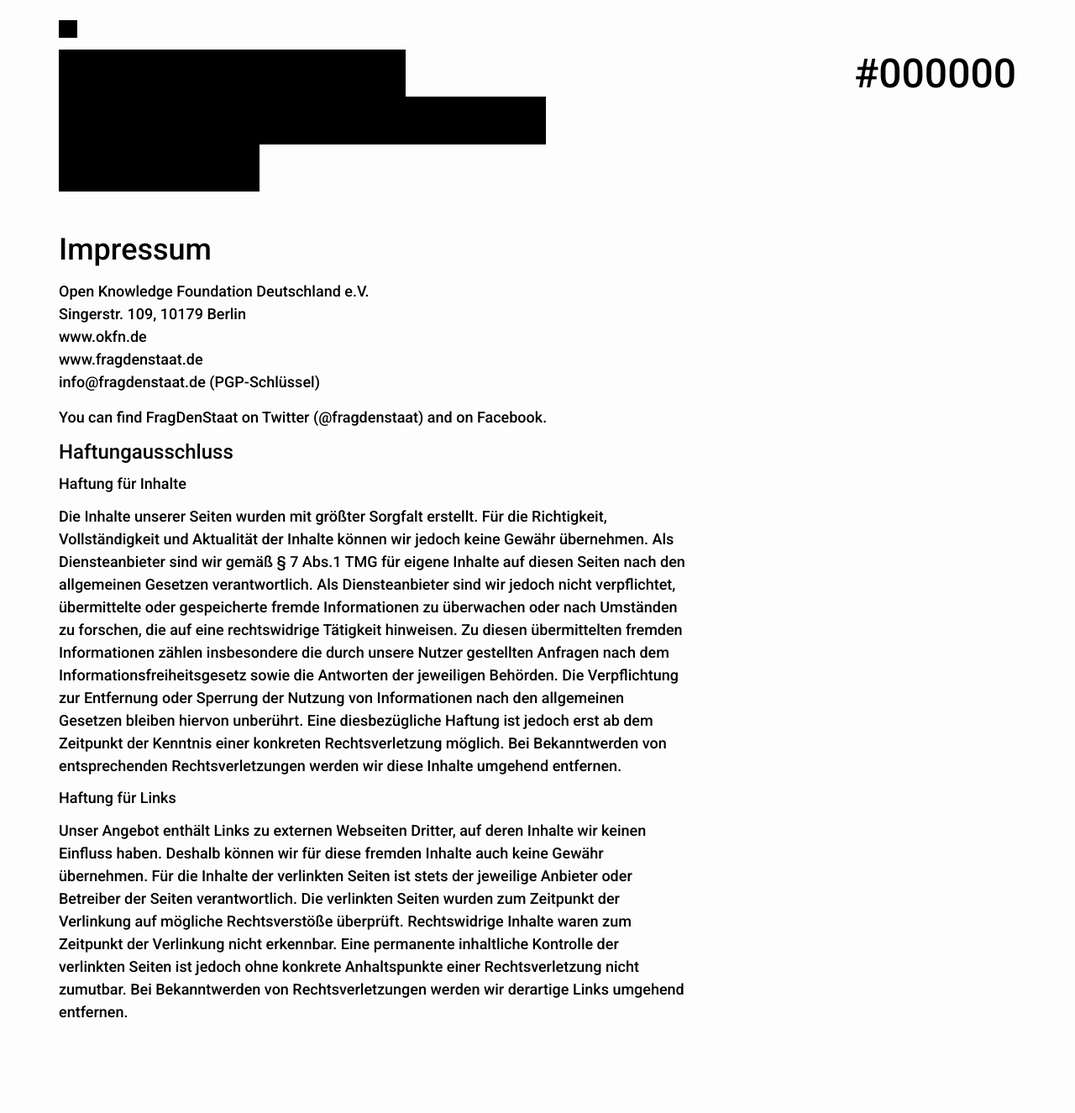
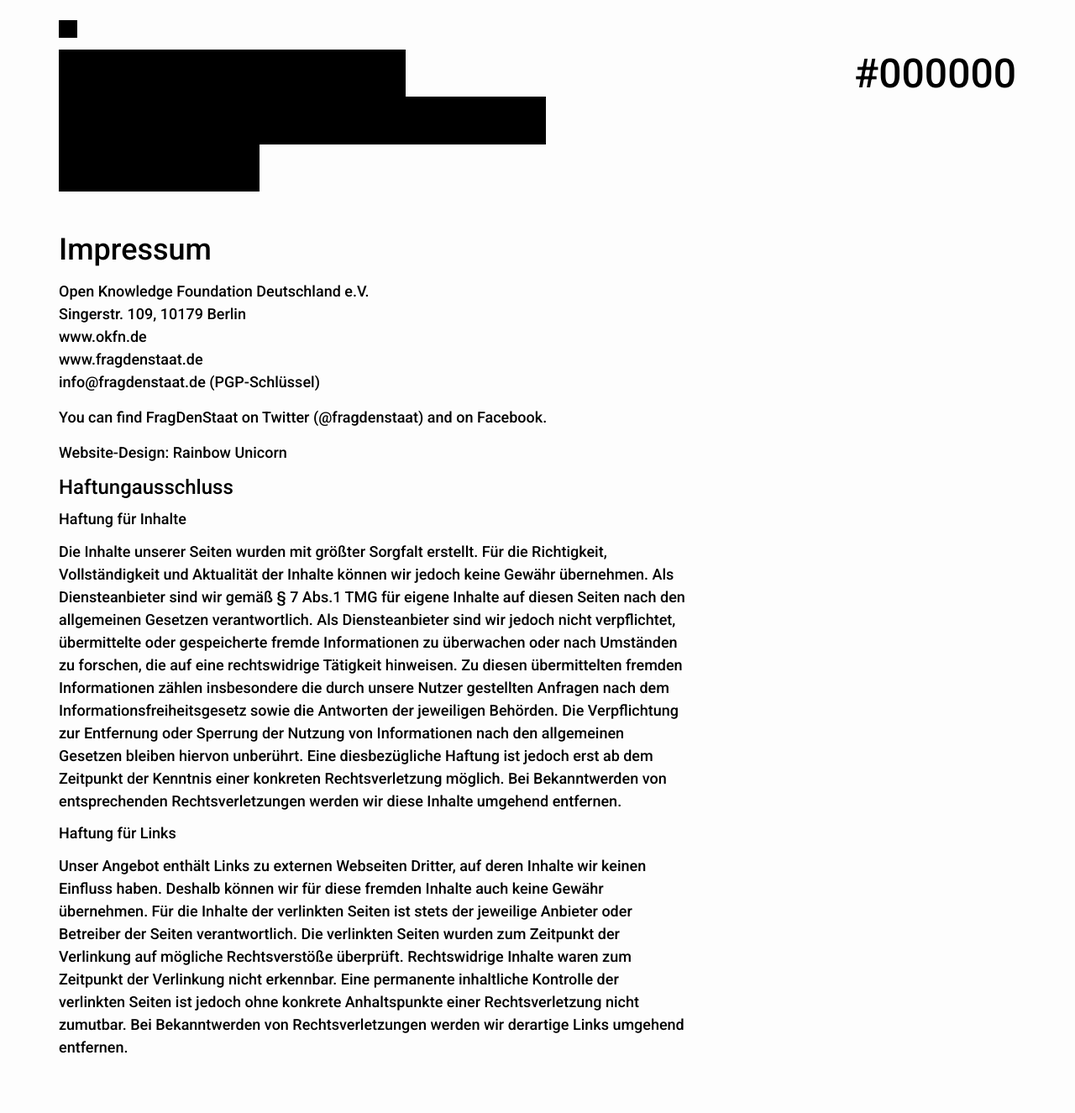
Before and after one commit to okfde/000000.limited, a Jekyll site: the page built from en/legal.html, in a window 1280 px wide. Shown: the whole page at 84% size. Built offline with Jekyll 4.4.1, drawn with Linux system fonts in a browser that asks for light colours; before the commit the page ends 1283 px from its top, so only the background shows below that.

Commit message:
Update legal.html

```diff
--- a/en/legal.html
+++ b/en/legal.html
@@ -13,7 +13,7 @@
   <div class="col-lg-8 col-md-12">
     <p>Open Knowledge Foundation Deutschland e.V.<br> Singerstr. 109, 10179 Berlin<br> <a href="http://www.okfn.de/">www.okfn.de</a><br> <a href="https://www.fragdenstaat.de/">www.fragdenstaat.de</a><br> <a href="mailto:info@fragdenstaat.de">info@fragdenstaat.de</a> (<a href="#pgp-key">PGP-Schlüssel</a>)</p>
     <p>You can find FragDenStaat on Twitter (<a href="https://twitter.com/fragdenstaat">@fragdenstaat</a>) and on <a href="https://facebook.com/fragdenstaatde">Facebook</a>.</p>
-
+    <p>Website-Design: <a href="http://rainbow-unicorn.com/">Rainbow Unicorn</a></p>
     <h3>Haftungausschluss</h3>
     <h4>Haftung für Inhalte</h4>
     <p>Die Inhalte unserer Seiten wurden mit größter Sorgfalt erstellt. Für die Richtigkeit, Vollständigkeit und Aktualität der Inhalte können wir jedoch keine Gewähr übernehmen. Als Diensteanbieter sind wir gemäß § 7 Abs.1 TMG für eigene Inhalte auf diesen Seiten nach den allgemeinen Gesetzen verantwortlich. Als Diensteanbieter sind wir jedoch nicht verpflichtet, übermittelte oder gespeicherte fremde Informationen zu überwachen oder nach Umständen zu forschen, die auf eine rechtswidrige Tätigkeit hinweisen. Zu diesen übermittelten fremden Informationen zählen insbesondere die durch unsere Nutzer gestellten Anfragen nach dem Informationsfreiheitsgesetz sowie die Antworten der jeweiligen Behörden. Die Verpflichtung zur Entfernung oder Sperrung der Nutzung von Informationen nach den allgemeinen Gesetzen bleiben hiervon unberührt. Eine diesbezügliche Haftung ist jedoch erst ab dem Zeitpunkt der Kenntnis einer konkreten Rechtsverletzung möglich. Bei Bekanntwerden von entsprechenden Rechtsverletzungen werden wir diese Inhalte umgehend entfernen.</p>
```
